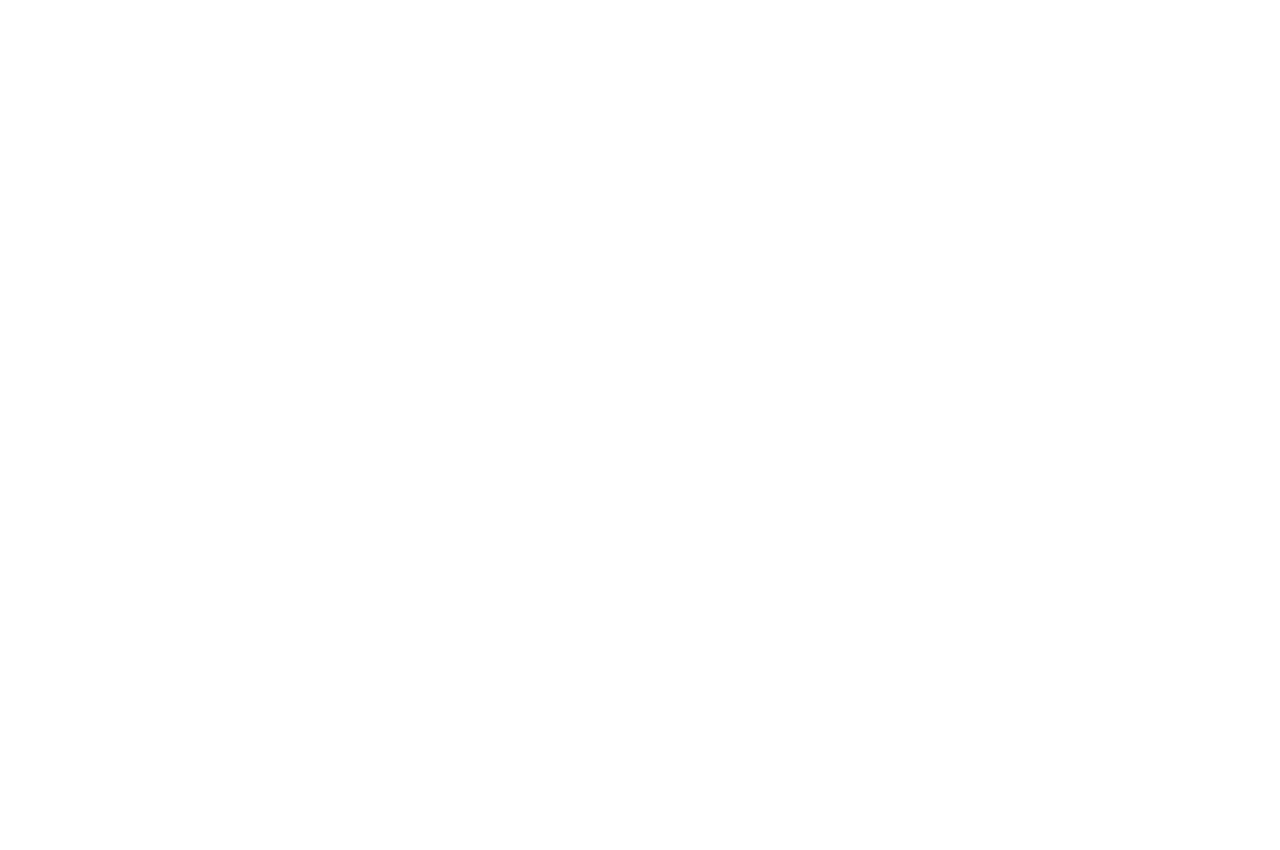
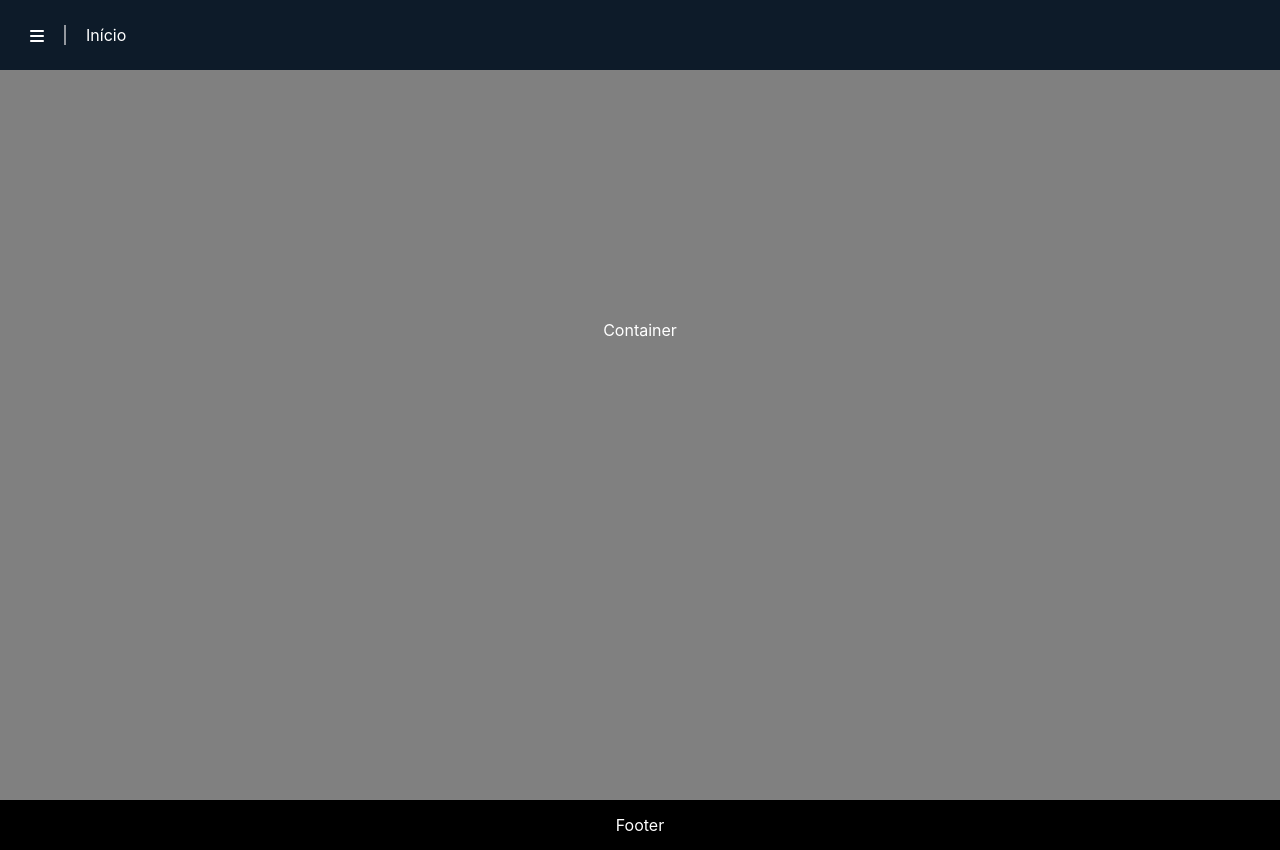
Before and after one commit to marlonwillian/portfolio-2, a React (Create React App) app in the folder app/: page / in a window 1280 px wide. Before the commit the page ends 800 px from the top, so only its background shows below. Built offline with nearby package versions, Linux system fonts and the light colour scheme; the HTML template or start-up script is replaced by a standard one.

Commit message:
Header iniciado

```diff
--- a/app/public/index.html
+++ b/app/public/index.html
@@ -5,6 +5,7 @@
     <link rel="icon" href="%PUBLIC_URL%/favicon.ico" />
     <meta name="viewport" content="width=device-width, initial-scale=1" />
     <meta name="theme-color" content="#000000" />
+    <script src="https://kit.fontawesome.com/be6428d440.js" crossorigin="anonymous"></script>
     <meta
       name="description"
       content="Web site created using create-react-app"
--- a/app/src/Pages/Home/index.jsx
+++ b/app/src/Pages/Home/index.jsx
@@ -8,7 +8,7 @@ function Home() {
     <section className={styles.homeSection}>
       <Header/>
       <Container>
-        {/* conteúdo */}
+        <span>Container</span>
       </Container>
       <Footer/>
     </section>
--- a/app/src/components/Container/Container.module.css
+++ b/app/src/components/Container/Container.module.css
@@ -0,0 +1,8 @@
+.container {
+  width: 100%;
+  min-height: 100vh;
+  background-color: grey;
+  color: white;
+  text-align: center;
+  padding-top: 25%;
+}
--- a/app/src/components/Container/index.jsx
+++ b/app/src/components/Container/index.jsx
@@ -2,7 +2,7 @@ import styles from "./Container.module.css";
 
 function Container({ children }) {
   return (
-    <section>
+    <section className={styles.container}>
       { children }
     </section>
   );
--- a/app/src/components/Footer/Footer.module.css
+++ b/app/src/components/Footer/Footer.module.css
@@ -0,0 +1,9 @@
+.footer {
+  position: relative;
+  width: 100%;
+  height: 50px;
+  text-align: center;
+  background-color: black;
+  color: white;
+  padding-top: 15px;
+}
--- a/app/src/components/Footer/index.jsx
+++ b/app/src/components/Footer/index.jsx
@@ -2,8 +2,8 @@ import styles from "./Footer.module.css";
 
 function Footer() {
   return (
-    <footer>
-
+    <footer className={styles.footer}>
+      <span>Footer</span>
     </footer>
   );
 }
--- a/app/src/components/Header/Header.module.css
+++ b/app/src/components/Header/Header.module.css
@@ -0,0 +1,28 @@
+.header {
+  position: fixed;
+  background-color: #0d1b29;
+  color: white;
+  top: 0;
+  width: 100%;
+  height: 70px;
+  padding-top: 25px;
+}
+
+.headerItens {
+  display: flex;
+}
+
+.leftItens {
+  display: flex;
+  margin-left: 30px;
+}
+
+.leftItens i {
+  margin-top: 3px;
+}
+
+.line {
+  border: 1px solid #fffdfd8d;
+  margin-left: 20px;
+  margin-right: 20px;
+}
--- a/app/src/components/Header/index.jsx
+++ b/app/src/components/Header/index.jsx
@@ -2,8 +2,14 @@ import styles from "./Header.module.css";
 
 function Header() {
   return (
-    <header>
-
+    <header className={styles.header}>
+      <nav className={styles.headerItens}>
+        <div className={styles.leftItens}>
+          <i class="fa-solid fa-bars"></i>
+          <hr className={styles.line}/>
+          <span>Início</span>
+        </div>
+      </nav>
     </header>
   );
 }
```
